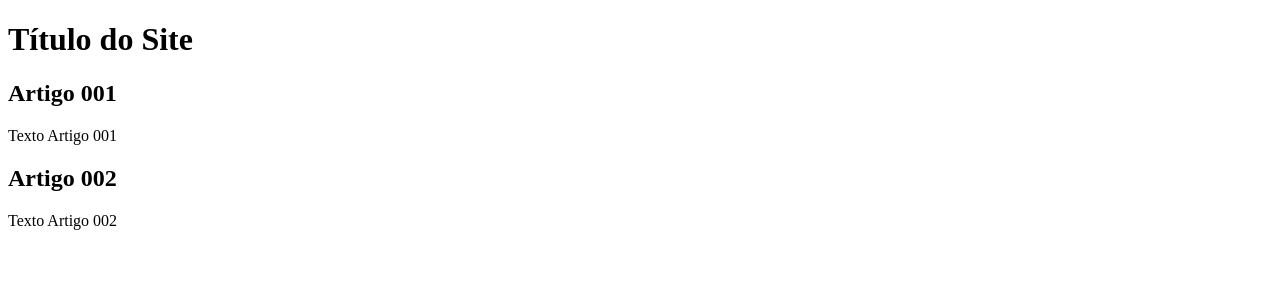
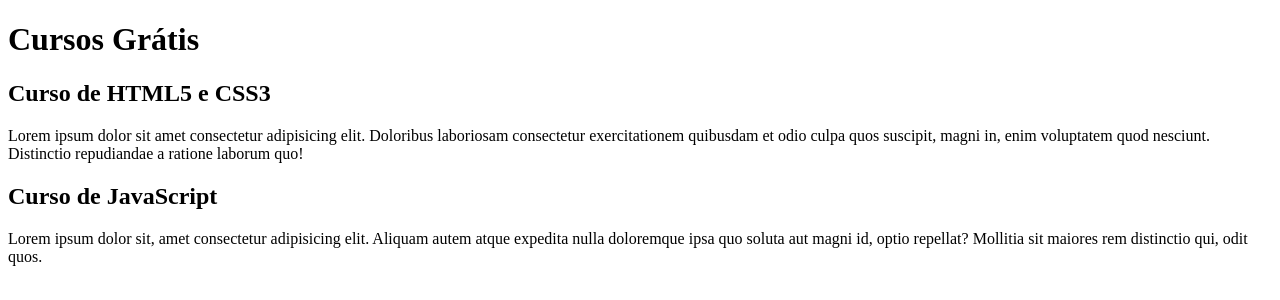
Before and after one commit to Diego-Bernardino/projeto-site, a plain HTML site: page index.html in a window 1280 px wide. Drawn offline with Linux system fonts and the light colour scheme.

Commit message:
comecei a escrever o conteúdo

```diff
--- a/index.html
+++ b/index.html
@@ -8,15 +8,15 @@
 <body>
     <main>
         <header>
-            <h1>Título do Site</h1>
+            <h1>Cursos Grátis</h1>
         </header>
         <article>
-            <h2>Artigo 001</h2>
-            <p>Texto Artigo 001</p>
+            <h2>Curso de HTML5 e CSS3</h2>
+            <p>Lorem ipsum dolor sit amet consectetur adipisicing elit. Doloribus laboriosam consectetur exercitationem quibusdam et odio culpa quos suscipit, magni in, enim voluptatem quod nesciunt. Distinctio repudiandae a ratione laborum quo!</p>
         </article>
         <article>
-            <h2>Artigo 002</h2>
-            <p>Texto Artigo 002</p>
+            <h2>Curso de  JavaScript</h2>
+            <p>Lorem ipsum dolor sit, amet consectetur adipisicing elit. Aliquam autem atque expedita nulla doloremque ipsa quo soluta aut magni id, optio repellat? Mollitia sit maiores rem distinctio qui, odit quos.</p>
         </article>
     </main>
 </body>
```
